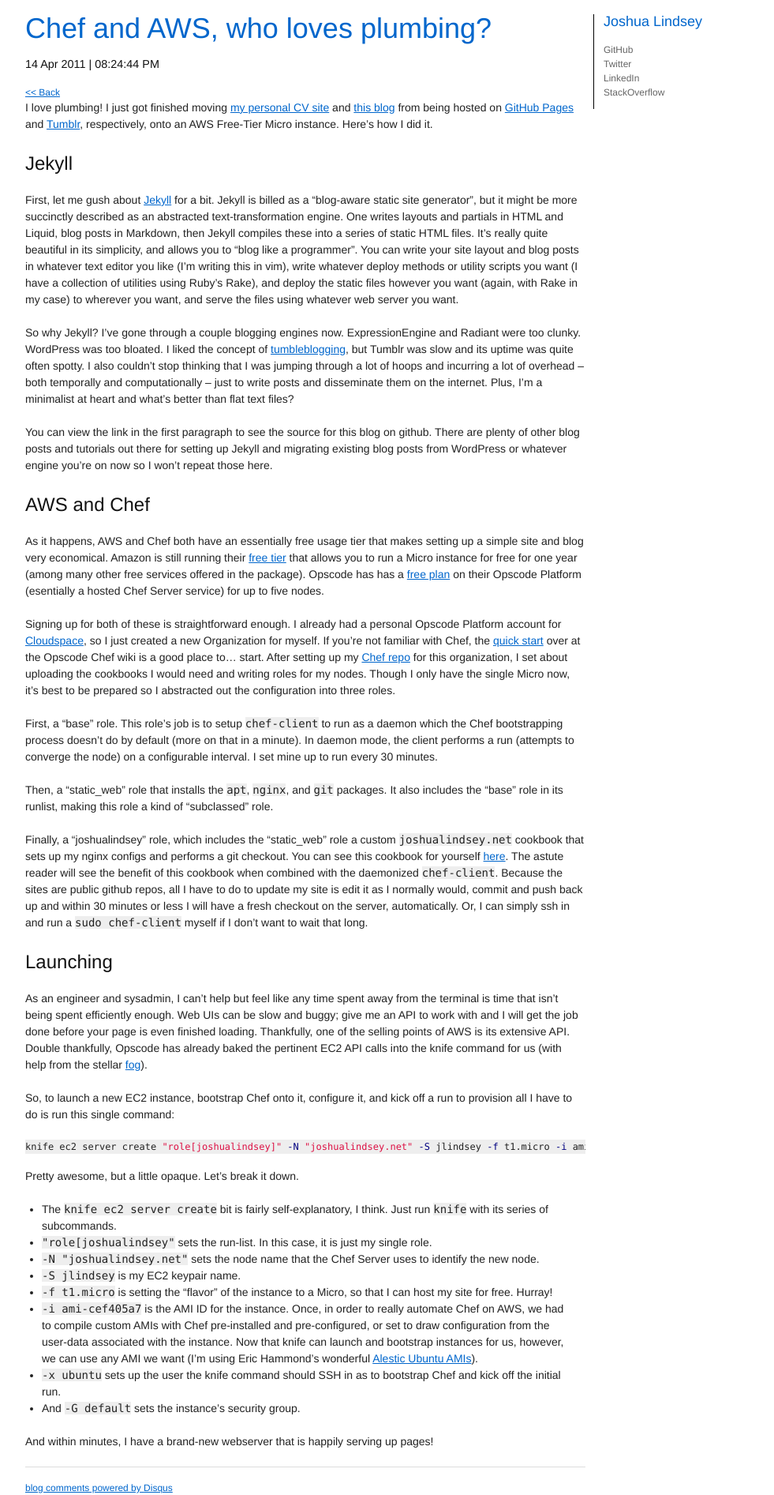
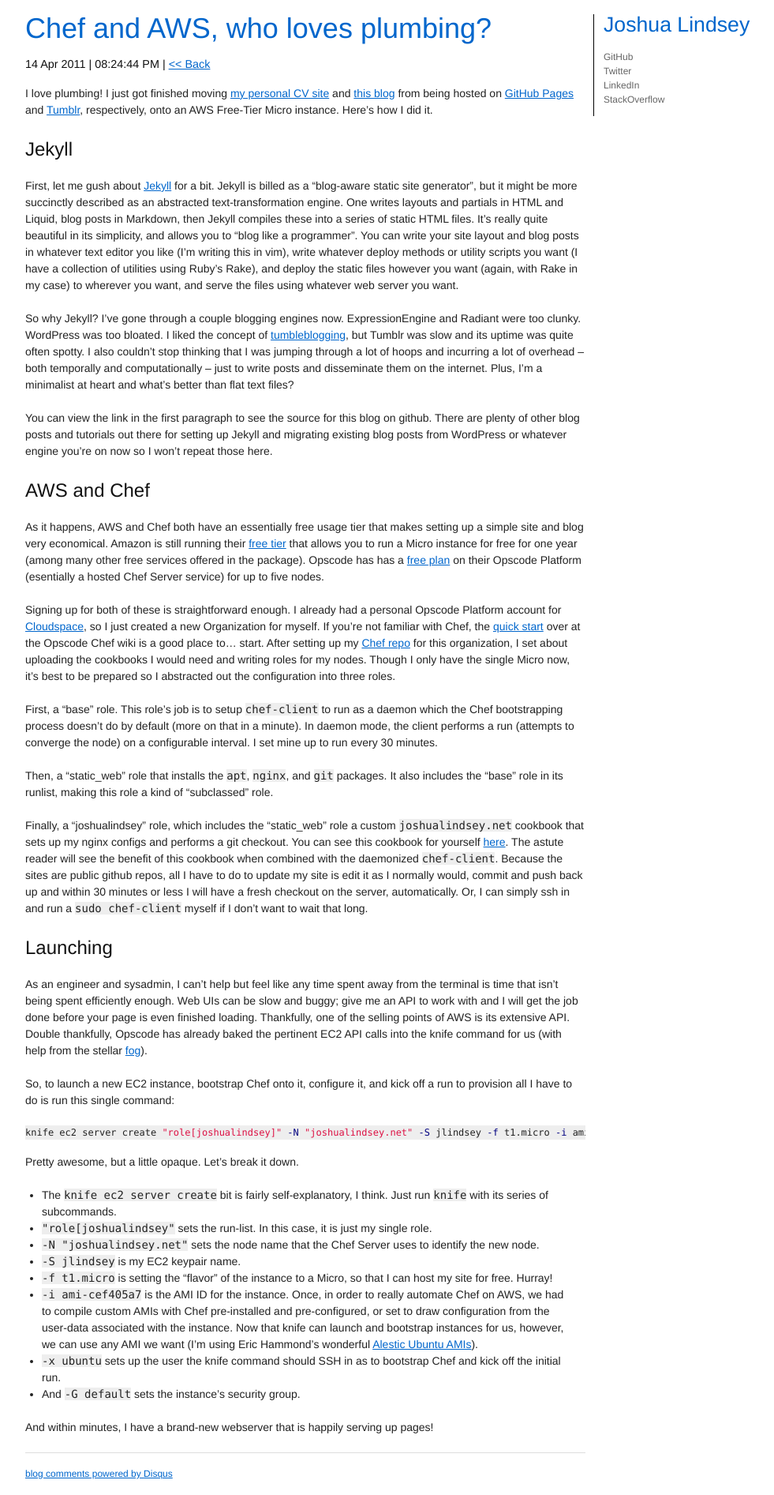
Before and after one commit to jlindsey/blog, a Jekyll site: the page built from _posts/2011-04-14-chef-and-aws-who-loves-plumbing.markdown, in a window 1280 px wide. Shown: the whole page at 79% size, without its empty margins (133-1114 px from the left). Built offline with Jekyll 4.4.1, drawn with Linux system fonts in a browser that asks for light colours; Markdown is read by kramdown in place of the engine named in the settings; comment, search, counter and statistics services are not loaded.

Commit message:
More tweaks

```diff
--- a/_layouts/post.html
+++ b/_layouts/post.html
@@ -2,8 +2,7 @@
 layout: default
 ---
 <h1><a class="post-title" href="/blog{{ page.url }}">{{ page.title }}</a></h1>
-<h4>{{ page.date | date_to_string }} | {{ page.time }}</h4>
-<span class="back"><a href="/blog">&lt;&lt; Back</a></span>
+<h4>{{ page.date | date_to_string }} | {{ page.time }} | <a href="/blog">&lt;&lt; Back</a></h4>
 
 {{ content }}
 
--- a/css/screen.css
+++ b/css/screen.css
@@ -5,4 +5,4 @@
 
 .post-title { text-decoration: none }
 .sidebar { border-left: 1px solid black; padding: 0 0 1em 1em; }
-.backlink { text-decoration: none; }
+.backlink { text-decoration: none; font-size: 20pt; }
```
